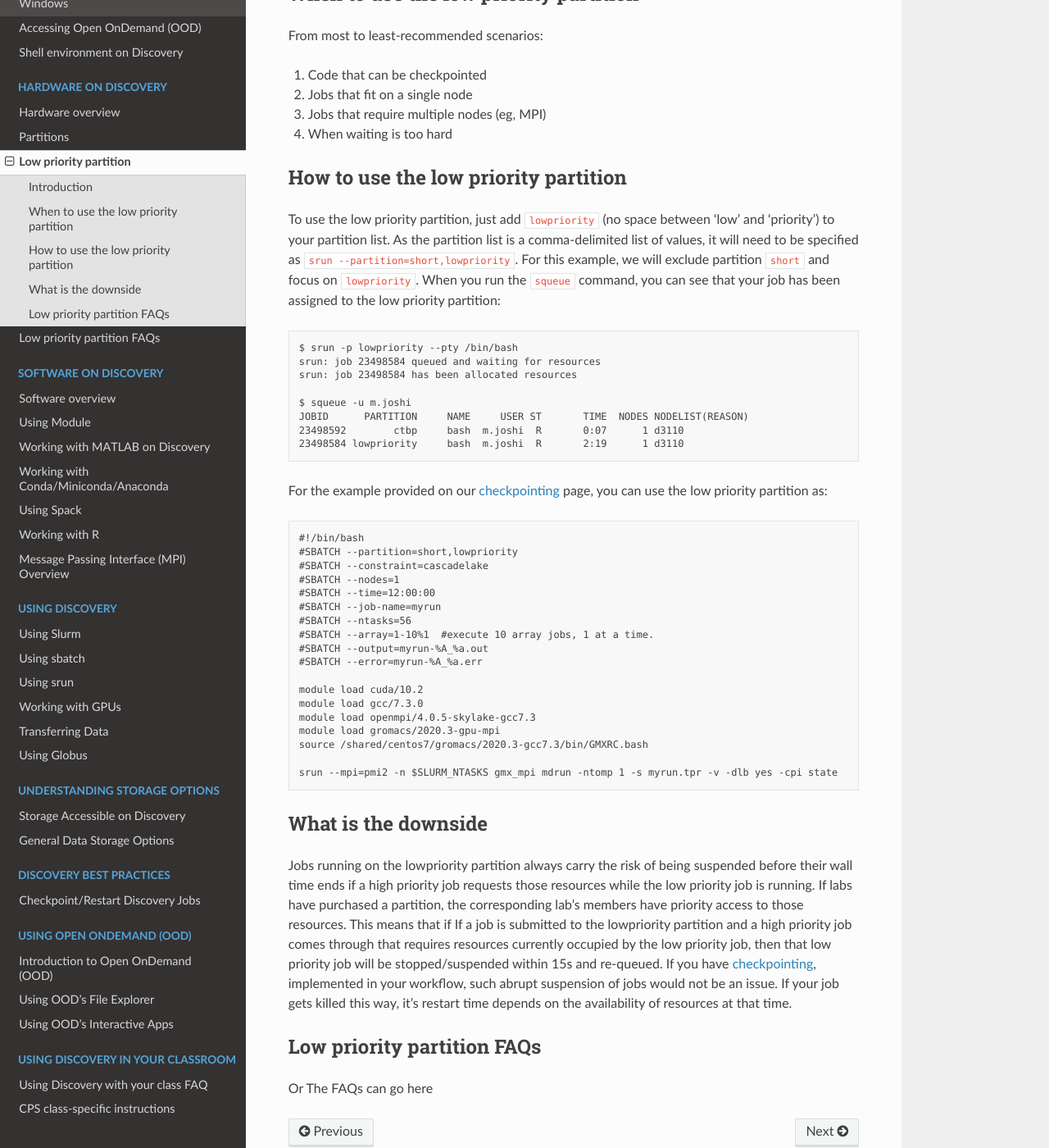
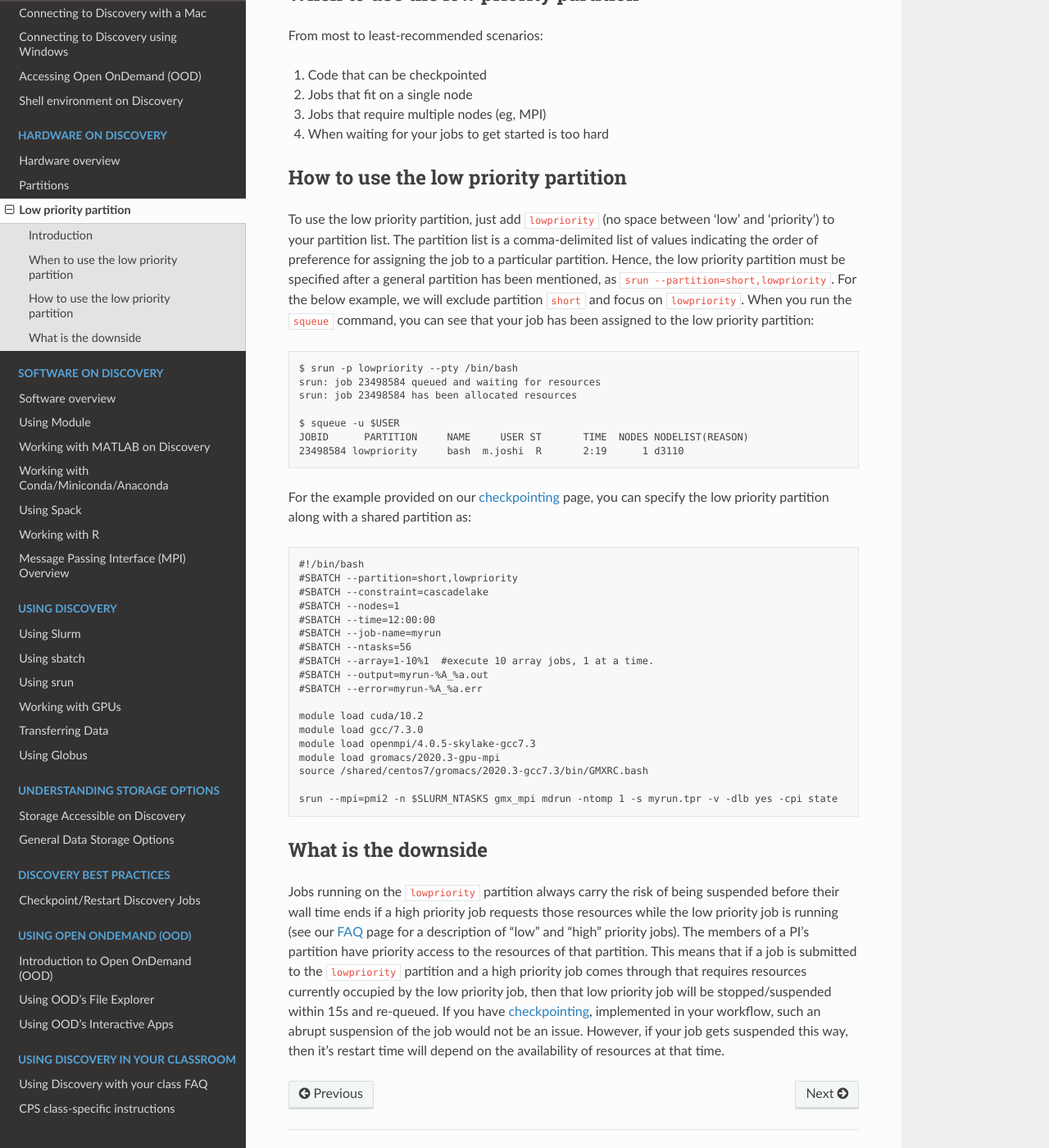
Before and after one commit to northeastern-rc/rc-public-documentation, a Sphinx documentation site: the page built from docs/source/hardware/lowpriority.rst, in a window 1280 px wide and 1400 px high, scrolled down 433 px. Shown: the whole window at 82% size. Built offline with Sphinx 7.4.7 and the Read the Docs theme 2.0.0, drawn with Linux system fonts in a browser that asks for light colours; some of the changed text lies outside the part shown.

Commit message:
Addressing Manasvita's comments

```diff
--- a/docs/source/hardware/lowpriority.rst
+++ b/docs/source/hardware/lowpriority.rst
@@ -9,8 +9,8 @@ Low priority partition
 
 Introduction
 ===================
-``lowpriority`` is a new partition on Discovery that allows the research community to use private resources on the HPC cluster when they are idle.
-This new partition has hardware not otherwise available to the general research community and, in time, could double the resources available to NURC users.
+``lowpriority`` is a new partition on our high performance computing (HPC) cluster - Discovery, that allows the research community to use private resources on the HPC cluster when they are idle.
+This new partition has hardware that is not otherwise available to the general research community and, in time, could double the resources available to NURC users.
 This is a common practice in HPC clusters to optimize the use of idle private resources that consume power and cooling.
 
 When to use the low priority partition
@@ -21,26 +21,27 @@ From most to least-recommended scenarios:
 1. Code that can be checkpointed
 2. Jobs that fit on a single node
 3. Jobs that require multiple nodes (eg, MPI)
-4. When waiting is too hard
+4. When waiting for your jobs to get started is too hard
 
 How to use the low priority partition
 ===================
 
-To use the low priority partition, just add ``lowpriority`` (no space between 'low' and 'priority') to your partition list. As the partition list is a
-comma-delimited list of values, it will need to be specified as ``srun --partition=short,lowpriority``. For this example,
-we will exclude partition ``short`` and focus on ``lowpriority``. When you run the ``squeue`` command, you can see
+To use the low priority partition, just add ``lowpriority`` (no space between 'low' and 'priority') to your partition list.
+The partition list is a comma-delimited list of values indicating the order of preference for assigning the job to a particular partition.
+Hence, the low priority partition must be specified after a general partition has been mentioned, as ``srun --partition=short,lowpriority``.
+For the below example, we will exclude partition ``short`` and focus on ``lowpriority``. When you run the ``squeue`` command, you can see
 that your job has been assigned to the low priority partition::
 
   $ srun -p lowpriority --pty /bin/bash
   srun: job 23498584 queued and waiting for resources
   srun: job 23498584 has been allocated resources
 
-  $ squeue -u m.joshi
+  $ squeue -u $USER
   JOBID      PARTITION     NAME     USER ST       TIME  NODES NODELIST(REASON)
-  23498592        ctbp     bash  m.joshi  R       0:07      1 d3110
   23498584 lowpriority     bash  m.joshi  R       2:19      1 d3110
 
-For the example provided on our `checkpointing <https://rc-docs.northeastern.edu/en/latest/best-practices/checkpointing.html?highlight=array#gromacs-checkpointing-example>`_ page, you can use the low priority partition as::
+For the example provided on our `checkpointing <https://rc-docs.northeastern.edu/en/latest/best-practices/checkpointing.html?highlight=array#gromacs-checkpointing-example>`_ page,
+you can specify the low priority partition along with a shared partition as::
 
  #!/bin/bash
  #SBATCH --partition=short,lowpriority
@@ -64,16 +65,11 @@ For the example provided on our `checkpointing <https://rc-docs.northeastern.edu
 What is the downside
 ===================
 
-Jobs running on the lowpriority partition always carry the risk of being suspended before their wall time ends if a
-high priority job requests those resources while the low priority job is running. If labs have purchased a partition,
-the corresponding lab’s members have priority access to those resources. This means that if If a job is submitted to
-the lowpriority partition and a high priority job comes through that requires resources currently occupied by the
+Jobs running on the ``lowpriority`` partition always carry the risk of being suspended before their wall time ends if a
+high priority job requests those resources while the low priority job is running (see our `FAQ <https://northeastern-university-rc-public-documentation--26.com.readthedocs.build/en/26/hardware/lowpriorityFAQ.html>`_ page
+for a description of "low" and "high" priority jobs). The members of a PI's partition have priority access to the resources of that partition.
+This means that if a job is submitted to the ``lowpriority`` partition and a high priority job comes through that requires resources currently occupied by the
 low priority job, then that low priority job will be stopped/suspended within 15s and re-queued. If you have
 `checkpointing <https://rc-docs.northeastern.edu/en/latest/best-practices/checkpointing.html>`_, implemented in your
-workflow, such abrupt suspension of jobs would not be an issue. If your job gets killed this way, it’s restart time
-depends on the availability of resources at that time.
-
-Low priority partition FAQs
-====================
-
-Or The FAQs can go here
+workflow, such an abrupt suspension of the job would not be an issue. However, if your job gets suspended this way, then it’s restart time
+will depend on the availability of resources at that time.
--- a/docs/source/index.rst
+++ b/docs/source/index.rst
@@ -29,7 +29,6 @@ Northeastern University Research Computing
    hardware/hardware_overview
    hardware/partitions
    hardware/lowpriority
-   hardware/lowpriorityFAQs
 
 .. toctree::
    :maxdepth: 2
```
Also changed, not shown: docs/source/hardware/lowpriorityFAQs.rst (deleted, +0 -7 lines).
